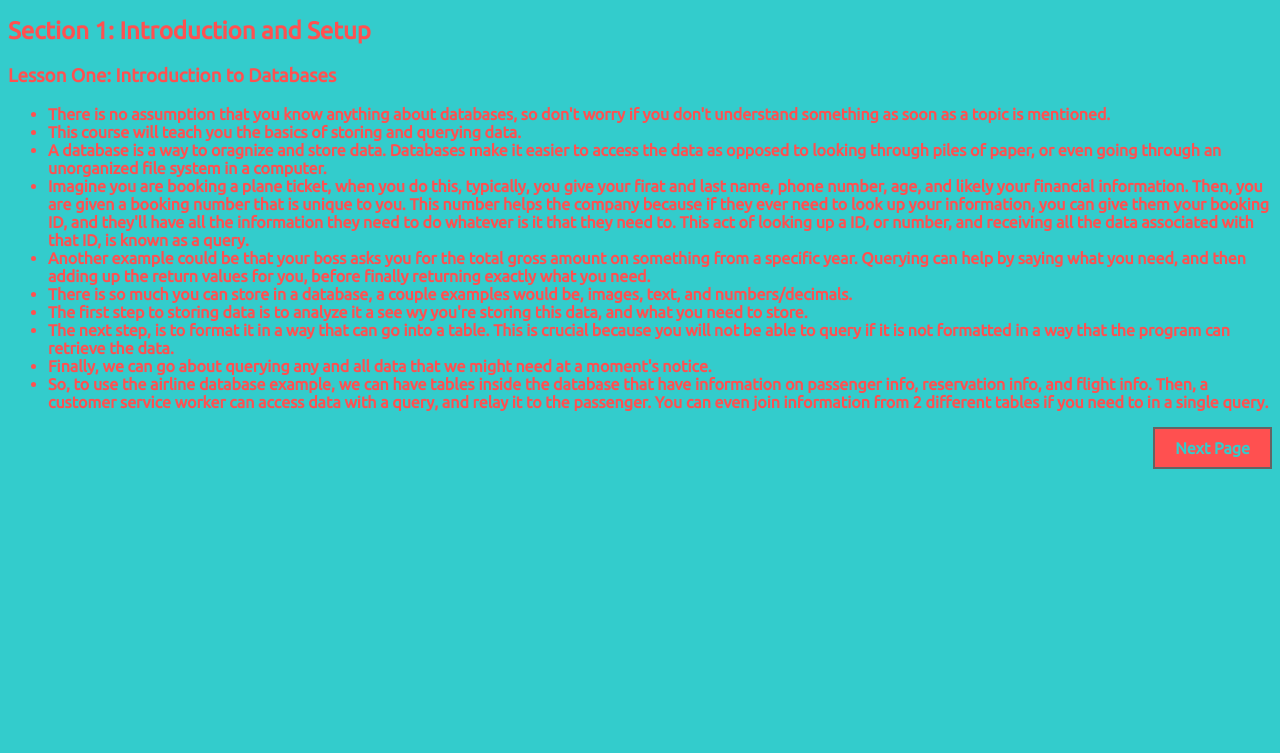
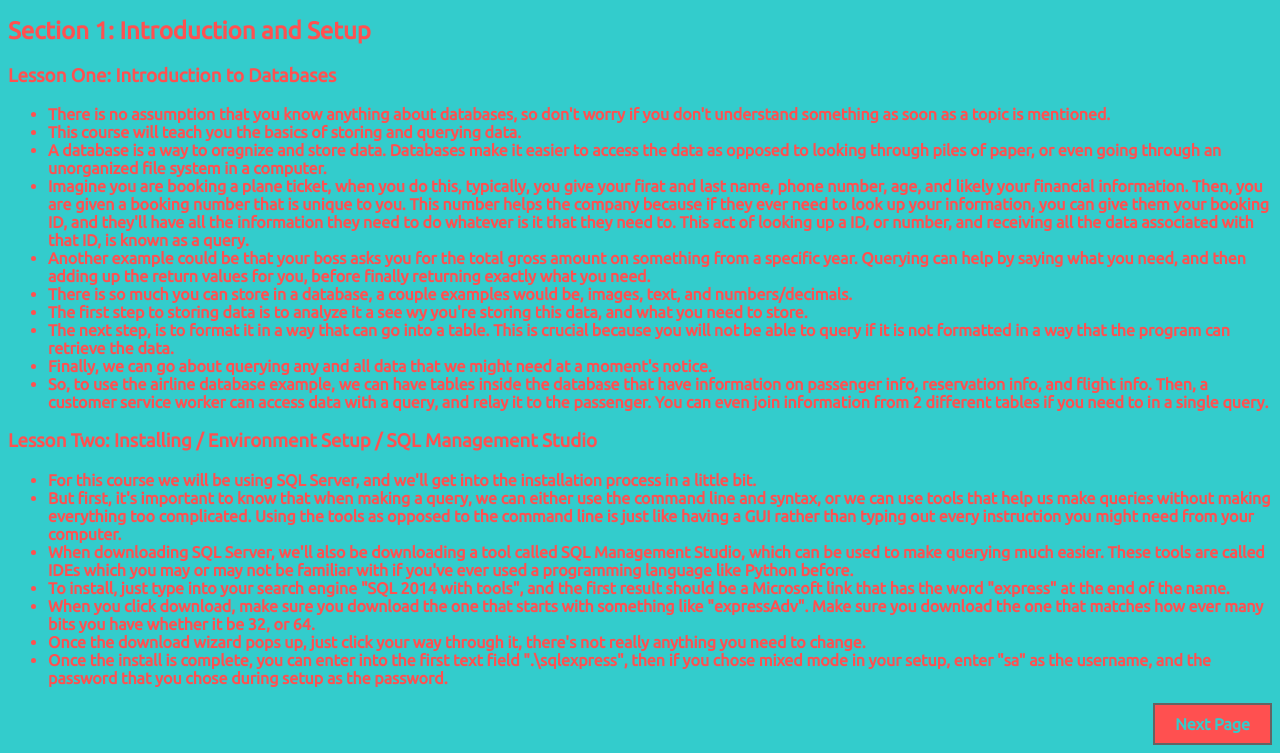
Before and after one commit to zemery02/Intro2Databases_SQLQuerying, a plain HTML site: page index.html in a window 1280 px wide. Shown: the part 111-864 px from the top of the page. Before the commit the page ends 800 px from the top, so only its background shows below. Drawn offline with Linux system fonts and the light colour scheme.

Commit message:
"Finished lesson 2, made change to color for resource class"

```diff
--- a/index.css
+++ b/index.css
@@ -35,5 +35,5 @@ a.nextPage:hover, a.nextPage:active, a.prevPage:hover, a.prevPage:active {
 }
 
 .resources {
-  color: #FFE873;
+  color: #FF5050;
 }
--- a/index.html
+++ b/index.html
@@ -33,6 +33,24 @@
           </li>
         </ul>
       </div>
+      <div id="L2">
+        <h3>Lesson Two: Installing / Environment Setup / SQL Management Studio</h3>
+        <ul>
+          <li>For this course we will be using SQL Server, and we'll get into the installation process in a little bit.</li>
+          <li>But first, it's important to know that when making a query, we can either use the command line and syntax, or we can use tools that help us make queries without making everything too complicated. Using
+              the tools as opposed to the command line is just like having a GUI rather than typing out every instruction you might need from your computer.
+          </li>
+          <li>When downloading SQL Server, we'll also be downloading a tool called SQL Management Studio, which can be used to make querying much easier. These tools are called IDEs which you may or may not be
+              familiar with if you've ever used a programming language like Python before.
+          </li>
+          <li>To install, just type into your search engine "SQL 2014 with tools", and the first result should be a Microsoft link that has the word "express" at the end of the name.</li>
+          <li>When you click download, make sure you download the one that starts with something like "expressAdv". Make sure you download the one that matches how ever many bits you have whether it be 32, or 64.</li>
+          <li>Once the download wizard pops up, just click your way through it, there's not really anything you need to change.</li>
+          <li>Once the install is complete, you can enter into the first text field ".\sqlexpress", then if you chose mixed mode in your setup, enter "sa" as the username, and the password that you chose during
+              setup as the password.
+          </li>
+        </ul>
+      </div>
     </div>
     <div class="pageButton">
       <div class="pageOneBlankSpace">
```
